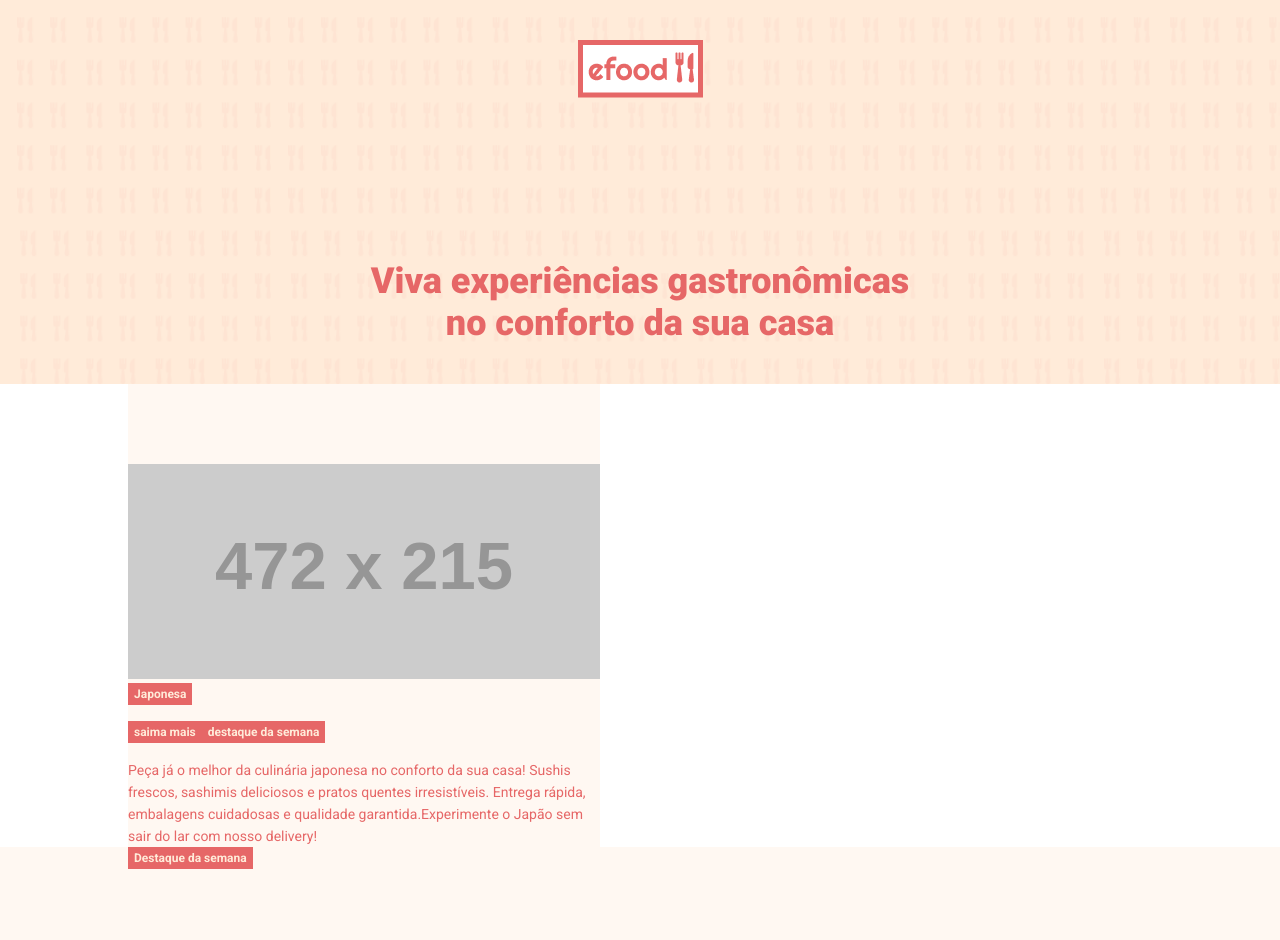
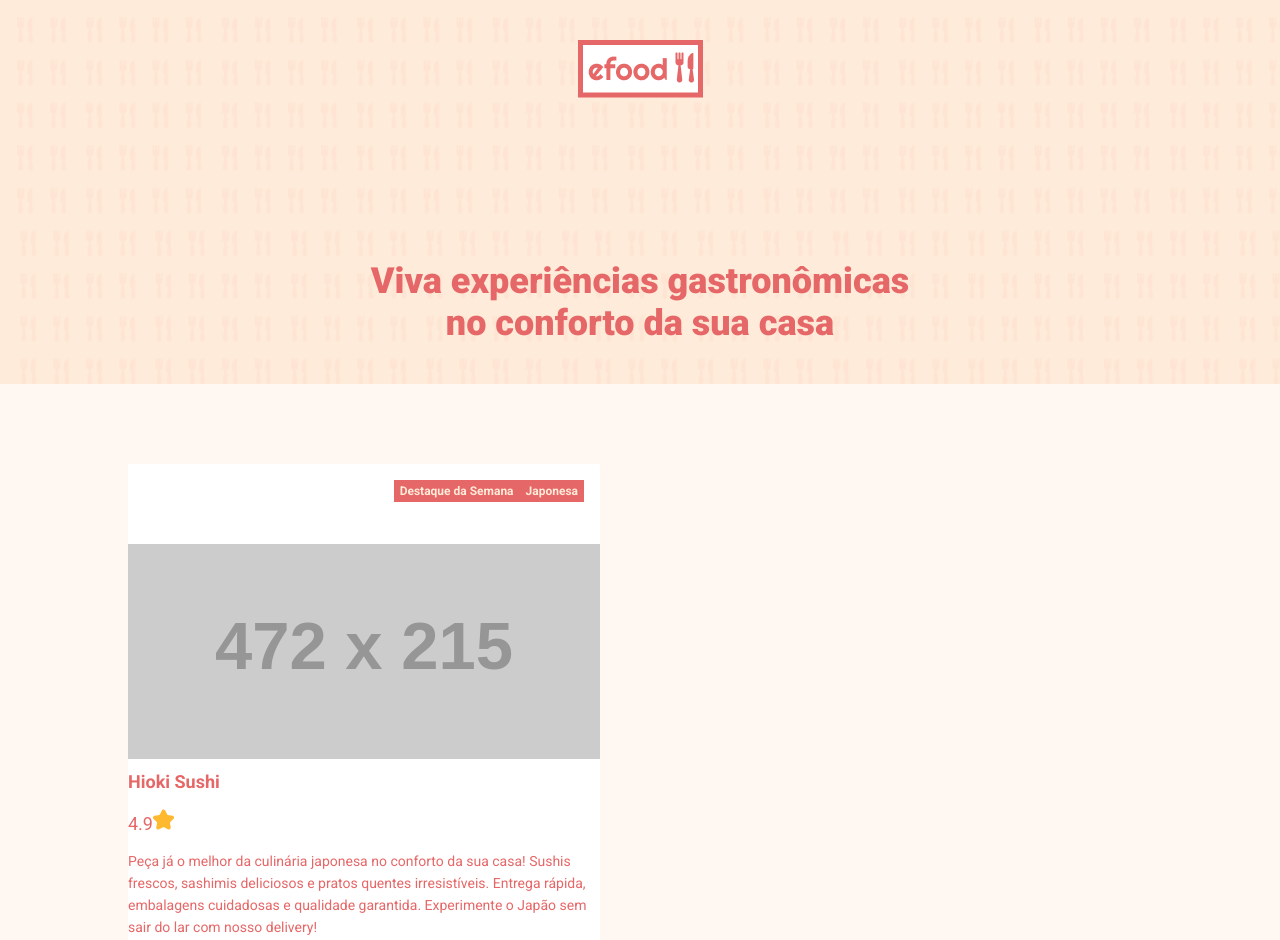
Before and after one commit to jonesnambundo/efood, a React (Create React App) app: page / in a window 1280 px wide. Shown: the top 940 px of the page. Before the commit the page ends 869 px from the top, so only its background shows below. Built offline with nearby package versions, Linux system fonts and the light colour scheme.

Commit message:
Productt List

```diff
--- a/src/App.tsx
+++ b/src/App.tsx
@@ -10,7 +10,7 @@ const rotas = createBrowserRouter([
     element: (
       <>
         <Banner />
-        <ProductList title={''} background={'white'} />
+        <ProductList title={''} />
       </>
     )
   }
--- a/src/components/Product/index.tsx
+++ b/src/components/Product/index.tsx
@@ -1,35 +1,42 @@
 import React from 'react'
 import Tag from '../Tag'
-import { Card, Descricao, Titulo, Imagem } from './styles'
+import { Card, Descricao, Titulo, Imagem, Infos, Rating } from './styles'
+import { ButtonLink } from '../Button/styles'
+import starImg from '../../assets/images/Star.png' // Importing star image correctly
 
 type Props = {
   title: string
-  category: string
-  destaque: string
   description: string
-  infos: string // Agora `infos` é apenas uma string
+  infos: string[]
   image: string
+  link: string
+  rating: number
 }
 
 const Product = ({
   title,
-  category,
-  destaque,
   description,
   infos,
-  image
+  image,
+  link, // Aqui, estamos recebendo a prop 'link'
+  rating // Recebendo o rating
 }: Props) => (
   <Card>
-    <div className="container">
-      <Imagem src={image} alt={title} />
-      <div>
-        <Tag>{infos}</Tag> {/* Renderização simples de `infos` como string */}
-      </div>
-      <Titulo>{title}</Titulo>
-      <Tag>{destaque}</Tag>
-      <Tag>{category}</Tag>
-      <Descricao>{description}</Descricao>
-    </div>
+    <Imagem src={image} alt={title} />
+    <Infos>
+      {infos.map((info) => (
+        <Tag key={info}>{info}</Tag>
+      ))}
+    </Infos>
+    <Titulo>{title}</Titulo>
+    <Rating>
+      {rating}
+      <img src={starImg} alt="Estrela" /> {/* Displaying star image */}
+    </Rating>
+    <Descricao>{description}</Descricao>
+    <ButtonLink type="link" to={link} title="Clique aqui">
+      Saiba mais
+    </ButtonLink>
   </Card>
 )
 
--- a/src/components/Product/styles.ts
+++ b/src/components/Product/styles.ts
@@ -4,7 +4,9 @@ import Tag from '../Tag'
 import { TagContainer } from '../Tag/styles'
 
 export const Card = styled.div`
-  background-color: ${cores.floral};
+  background-color: ${cores.branca};
+  border-radius: 1px;
+  position: relative;
 `
 export const Imagem = styled.img`
   max-width: 472px;
@@ -12,15 +14,17 @@ export const Imagem = styled.img`
   margin-top: 80px;
 
   ${TagContainer} {
-    margin-right: 8px;
+    margin-right: 38px;
   }
 `
 export const Titulo = styled.h3`
   font-size: 18px;
   line-height: 22px;
   font-weight: 700;
+  display: block;
+  margin-top: 8px;
+  margin-bottom: 16px;
   color: ${cores.vermelho};
-  padding: 8px 7px;
 `
 export const Descricao = styled.p`
   font-size: 14px;
@@ -30,3 +34,13 @@ export const Descricao = styled.p`
   display: block;
   margin-top: 16px;
 `
+export const Infos = styled.div`
+  position: absolute;
+  top: 16px;
+  right: 16px;
+`
+export const Rating = styled.div`
+  color: ${cores.vermelho};
+  font-size: 18px;
+  font-weight: 700px;
+`
--- a/src/components/ProductList/index.tsx
+++ b/src/components/ProductList/index.tsx
@@ -3,20 +3,20 @@ import { Container, List } from './styles'
 
 type Props = {
   title: string
-  background: 'white' | 'black'
 }
 
-const ProductList = ({ background, title }: Props) => (
+const ProductList = ({ title }: Props) => (
   <Container>
     <div className="container">
       <h2>{title}</h2>
       <List>
         <Product
-          infos="Japonesa"
-          category="destaque da semana"
-          description="Peça já o melhor da culinária japonesa no conforto da sua casa! Sushis frescos, sashimis deliciosos e pratos quentes irresistíveis. Entrega rápida, embalagens cuidadosas e qualidade garantida.Experimente o Japão sem sair do lar com nosso delivery!"
           image="//placehold.it/472x215"
-          destaque="saima mais"
+          title="Hioki Sushi"
+          infos={['Destaque da Semana', 'Japonesa']}
+          description="Peça já o melhor da culinária japonesa no conforto da sua casa! Sushis frescos, sashimis deliciosos e pratos quentes irresistíveis. Entrega rápida, embalagens cuidadosas e qualidade garantida. Experimente o Japão sem sair do lar com nosso delivery!"
+          rating={4.9}
+          link="/product/hioki-sushi"
         />
       </List>
     </div>
--- a/src/components/ProductList/styles.ts
+++ b/src/components/ProductList/styles.ts
@@ -1,9 +1,15 @@
 import styled from 'styled-components'
+import { cores } from '../../styles'
+import { Card } from '../Product/styles'
 
 export const Container = styled.section`
-  background-color: #ffff;
+  background-color: ${cores.floral};
+  padding: 80px 0px;
+
+  ${Card} {
+    border-radius: 1px solid ${cores.vermelho};
+  }
 `
-
 export const List = styled.ul`
   display: grid;
   grid-template-columns: 1fr 1fr;
```
Also changed, not shown: src/assets/images/Star.png (added).
